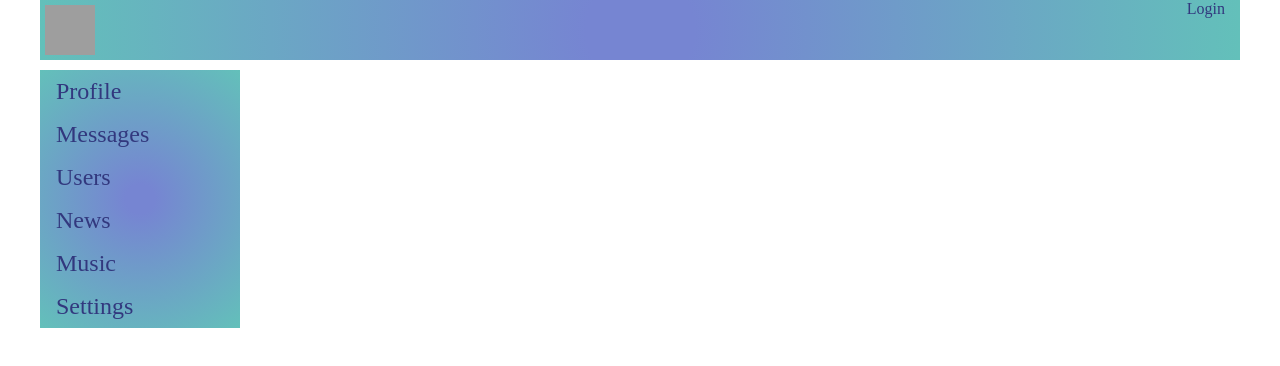
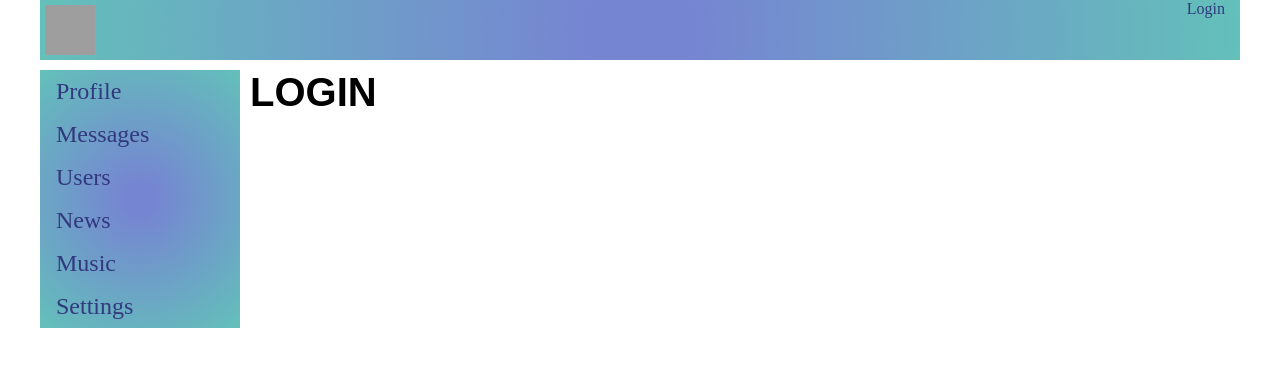
Before and after one commit to DinaraDervel/react-app, a React (Create React App) app: page /login in a window 1280 px wide. Shown: the top 366 px of the page. Built offline with nearby package versions, Linux system fonts and the light colour scheme; no server answers; grey boxes are pictures that could not be loaded.

Commit message:
add navigation to LoginPage if not authorized

```diff
--- a/src/App.js
+++ b/src/App.js
@@ -9,6 +9,7 @@
 import UsersContainer from './components/Users/UsersContainer';
 import ProfileContainer from './components/Profile/ProfileContainer';
 import HeaderContainer from './components/Header/HeaderContainer';
+import LoginPage from './components/Login/Login';
 
 const App = (props) => {
   return (
@@ -25,6 +26,7 @@
             <Route path='/music' element={<Music />} />
             <Route path='/settings' element={<Settings />} />
             <Route path='/users' element={<UsersContainer />} />
+            <Route path='/login' element={<LoginPage />} />
           </Routes>
         </div>
       </div>
--- a/src/components/Dialogs/Dialogs.jsx
+++ b/src/components/Dialogs/Dialogs.jsx
@@ -2,6 +2,7 @@
 import s from "./Dialogs.module.css";
 import DialogItem from "./DialogItem/DialogItem";
 import Message from "./Message/Message";
+import { Navigate } from "react-router-dom";
 
 const Dialogs = (props) => {
   let dialogsElements = props.state.dialogs.map((d) => (
@@ -18,6 +19,8 @@
     let body = e.target.value;
     props.updateNewMessageBody(body);
   };
+
+  if (!props.isAuth) return <Navigate to="/login" />;
 
   return (
     <main className={s.dialogs}>
--- a/src/components/Dialogs/DialogsContainer.jsx
+++ b/src/components/Dialogs/DialogsContainer.jsx
@@ -8,6 +8,7 @@
 const mapStateToProps = (state) => {
   return {
     state: state.dialogsPage,
+    isAuth: state.auth.isAuth,
   };
 };
 
--- /dev/null
+++ b/src/components/Login/Login.jsx
@@ -0,0 +1,7 @@
+import React from "react";
+
+const Login = (props) => {
+  return <h1>LOGIN</h1>;
+};
+
+export default Login;
--- a/src/components/Profile/ProfileContainer.jsx
+++ b/src/components/Profile/ProfileContainer.jsx
@@ -3,6 +3,7 @@
 import { connect } from "react-redux";
 import { getUserProfile } from "../../redux/profile-reducer";
 import { useParams } from "react-router-dom";
+import { Navigate } from "react-router-dom";
 
 // wrapper to use react router's v6 hooks in class component(to use HOC pattern, like in router v5)
 function withRouter(Children) {
@@ -22,12 +23,14 @@
   }
 
   render() {
+    if (!this.props.isAuth) return <Navigate to="/login" />;
     return <Profile {...this.props} profile={this.props.profile} />;
   }
 }
 
 let mapStateToProps = (state) => ({
   profile: state.profilePage.profile,
+  isAuth: state.auth.isAuth,
 });
 
 export default connect(mapStateToProps, { getUserProfile })(
```
